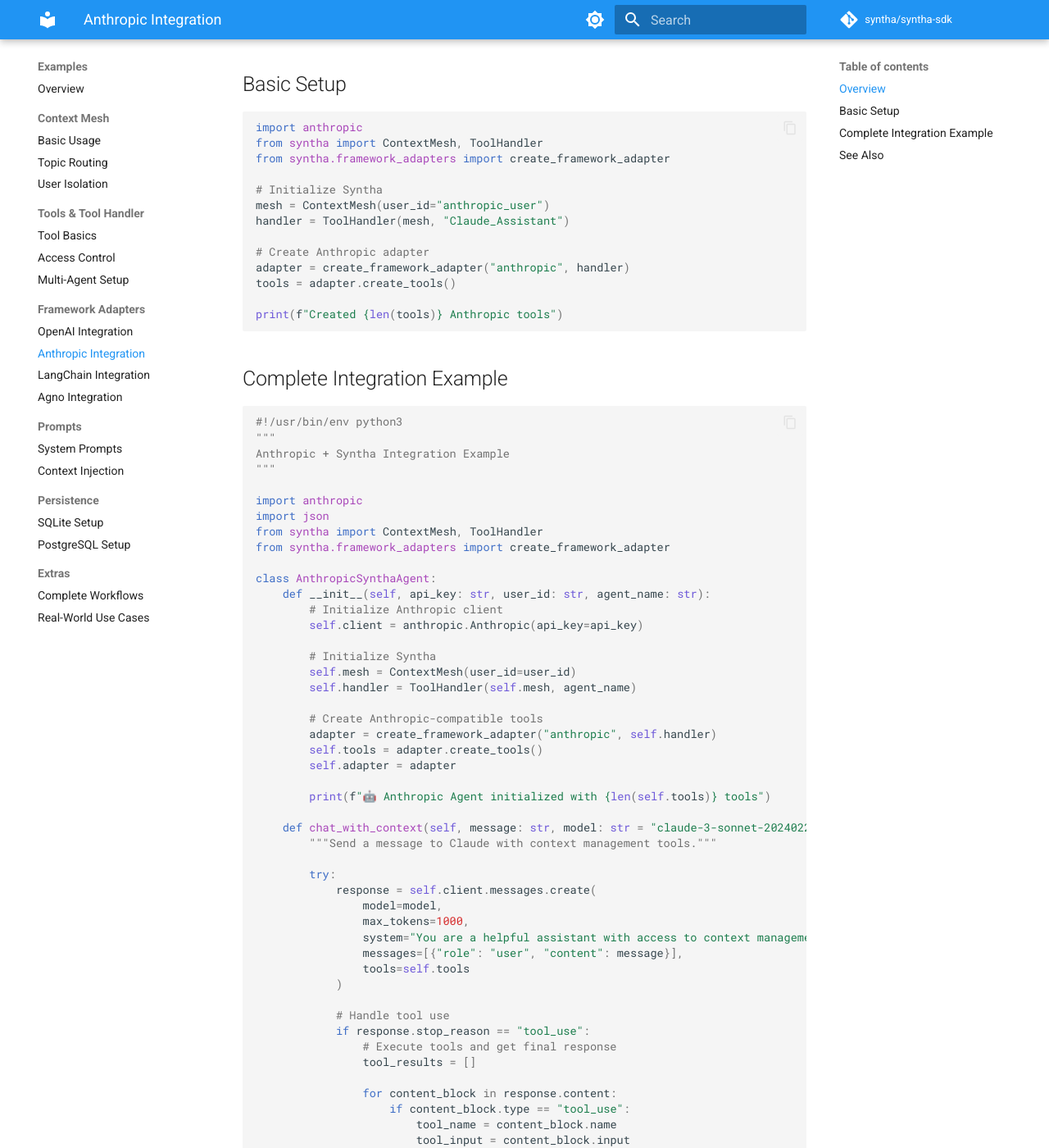
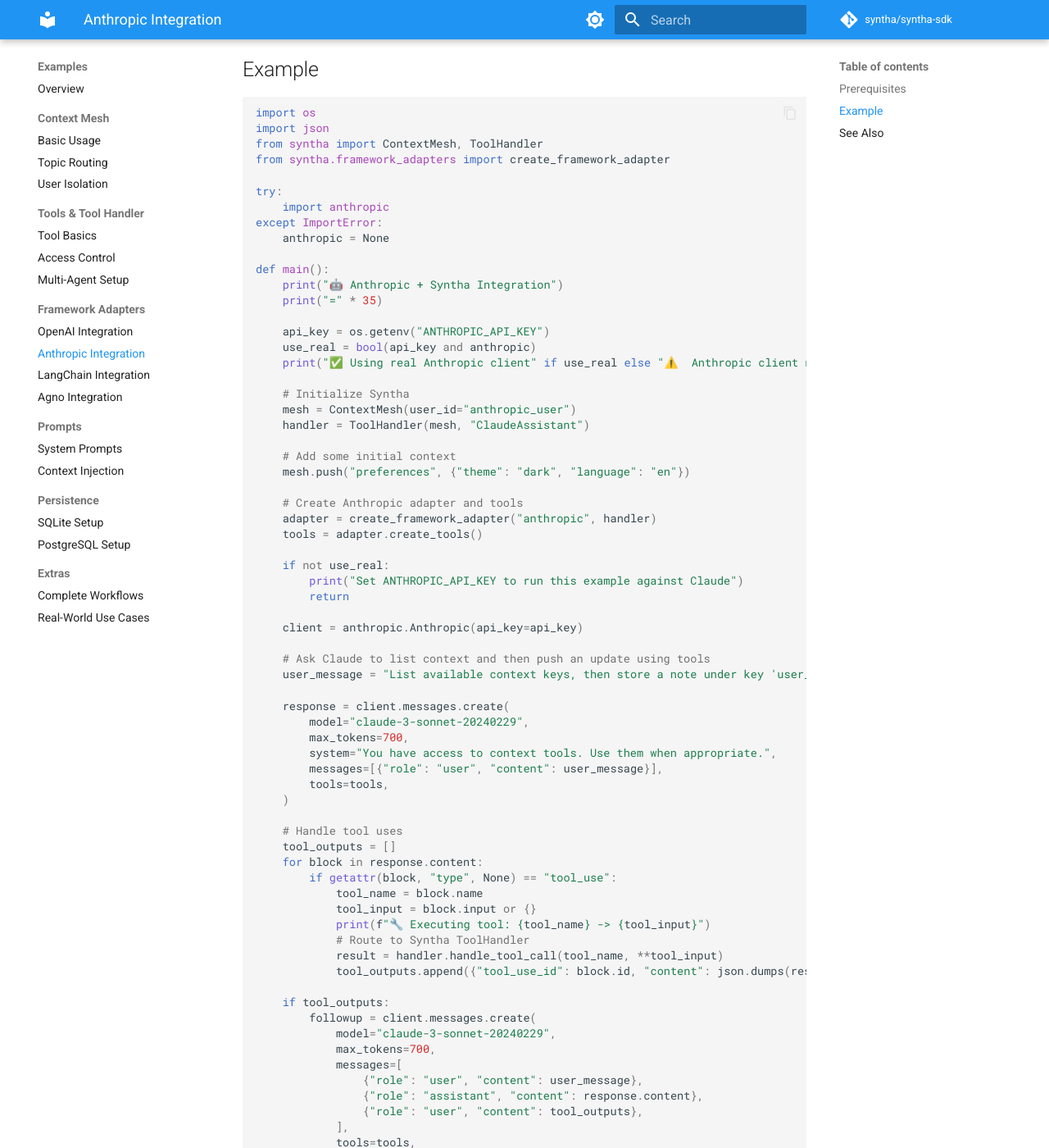
Before and after one commit to Kirch77/syntha, an MkDocs documentation site: the page built from docs/examples/adapters/anthropic.md, in a window 1280 px wide and 1400 px high, scrolled down 402 px. Shown: the whole window at 82% size. Built offline with MkDocs 1.6.1 and Material for MkDocs 9.7.7, drawn with Linux system fonts in a browser that asks for light colours; comment, search, counter and statistics services are not loaded; some of the changed text lies outside the part shown.

Commit message:
Refactor Anthropic and OpenAI adapter examples for clarity and real API usage
Co-authored-by: rylan.kirchmair <rylan.kirchmair@gmail.com>

````diff
--- a/docs/examples/adapters/anthropic.md
+++ b/docs/examples/adapters/anthropic.md
@@ -1,169 +1,88 @@
 # Anthropic Integration
 
-This example demonstrates how to integrate Syntha with Anthropic's Claude models using tool use capabilities.
+Integrate Syntha with Anthropic Claude tool use, executing real tool calls when `ANTHROPIC_API_KEY` is available.
 
-## Overview
+## Prerequisites
 
-The Anthropic integration provides:
-- Tool use compatibility with Claude models
-- Automatic tool generation for context operations
-- Seamless context sharing across conversations
-- Support for Claude 3 and Claude 2 models
+```bash
+pip install anthropic
+export ANTHROPIC_API_KEY='your-key-here'
+```
 
-## Basic Setup
+## Example
 
 ```python
-import anthropic
-from syntha import ContextMesh, ToolHandler
-from syntha.framework_adapters import create_framework_adapter
-
-# Initialize Syntha
-mesh = ContextMesh(user_id="anthropic_user")
-handler = ToolHandler(mesh, "Claude_Assistant")
-
-# Create Anthropic adapter
-adapter = create_framework_adapter("anthropic", handler)
-tools = adapter.create_tools()
-
-print(f"Created {len(tools)} Anthropic tools")
-```
-
-## Complete Integration Example
-
-```python
-#!/usr/bin/env python3
-"""
-Anthropic + Syntha Integration Example
-"""
-
-import anthropic
+import os
 import json
 from syntha import ContextMesh, ToolHandler
 from syntha.framework_adapters import create_framework_adapter
 
-class AnthropicSynthaAgent:
-    def __init__(self, api_key: str, user_id: str, agent_name: str):
-        # Initialize Anthropic client
-        self.client = anthropic.Anthropic(api_key=api_key)
-
-        # Initialize Syntha
-        self.mesh = ContextMesh(user_id=user_id)
-        self.handler = ToolHandler(self.mesh, agent_name)
-
-        # Create Anthropic-compatible tools
-        adapter = create_framework_adapter("anthropic", self.handler)
-        self.tools = adapter.create_tools()
-        self.adapter = adapter
-
-        print(f"🤖 Anthropic Agent initialized with {len(self.tools)} tools")
-
-    def chat_with_context(self, message: str, model: str = "claude-3-sonnet-20240229") -> str:
-        """Send a message to Claude with context management tools."""
-
-        try:
-            response = self.client.messages.create(
-                model=model,
-                max_tokens=1000,
-                system="You are a helpful assistant with access to context management. Use the available tools to store and retrieve information.",
-                messages=[{"role": "user", "content": message}],
-                tools=self.tools
-            )
-
-            # Handle tool use
-            if response.stop_reason == "tool_use":
-                # Execute tools and get final response
-                tool_results = []
-
-                for content_block in response.content:
-                    if content_block.type == "tool_use":
-                        tool_name = content_block.name
-                        tool_input = content_block.input
-
-                        print(f"🔧 Executing tool: {tool_name}")
-                        result = self.execute_tool(tool_name, tool_input)
-
-                        tool_results.append({
-                            "tool_use_id": content_block.id,
-                            "content": json.dumps(result)
-                        })
-
-                # Continue conversation with tool results
-                messages = [
-                    {"role": "user", "content": message},
-                    {"role": "assistant", "content": response.content},
-                    {"role": "user", "content": tool_results}
-                ]
-
-                final_response = self.client.messages.create(
-                    model=model,
-                    max_tokens=1000,
-                    messages=messages,
-                    tools=self.tools
-                )
-
-                return final_response.content[0].text
-
-            else:
-                return response.content[0].text
-
-        except Exception as e:
-            return f"Error: {str(e)}"
-
-    def execute_tool(self, tool_name: str, tool_input: dict):
-        """Execute a Syntha tool called by Claude."""
-
-        try:
-            # Map tool names to handler methods
-            if tool_name == "push_context":
-                self.handler.push_context(
-                    tool_input["context_key"],
-                    tool_input["context_data"],
-                    topic=tool_input.get("topic")
-                )
-                return {"status": "success", "message": "Context stored"}
-
-            elif tool_name == "get_context":
-                result = self.handler.get_context(tool_input["context_key"])
-                return {"status": "success", "data": result}
-
-            elif tool_name == "list_context_keys":
-                result = self.handler.list_context_keys()
-                return {"status": "success", "keys": result}
-
-            # Add other tool implementations as needed
-
-        except Exception as e:
-            return {"status": "error", "message": str(e)}
-
-    def cleanup(self):
-        """Clean up resources."""
-        self.mesh.close()
+try:
+    import anthropic
+except ImportError:
+    anthropic = None
 
 def main():
-    """Demonstrate Anthropic integration."""
-
     print("🤖 Anthropic + Syntha Integration")
     print("=" * 35)
 
-    # Note: Requires ANTHROPIC_API_KEY environment variable
-    try:
-        agent = AnthropicSynthaAgent(
-            api_key="your-anthropic-api-key",
-            user_id="anthropic_demo",
-            agent_name="ClaudeAssistant"
+    api_key = os.getenv("ANTHROPIC_API_KEY")
+    use_real = bool(api_key and anthropic)
+    print("✅ Using real Anthropic client" if use_real else "⚠️  Anthropic client not available")
+
+    # Initialize Syntha
+    mesh = ContextMesh(user_id="anthropic_user")
+    handler = ToolHandler(mesh, "ClaudeAssistant")
+
+    # Add some initial context
+    mesh.push("preferences", {"theme": "dark", "language": "en"})
+
+    # Create Anthropic adapter and tools
+    adapter = create_framework_adapter("anthropic", handler)
+    tools = adapter.create_tools()
+
+    if not use_real:
+        print("Set ANTHROPIC_API_KEY to run this example against Claude")
+        return
+
+    client = anthropic.Anthropic(api_key=api_key)
+
+    # Ask Claude to list context and then push an update using tools
+    user_message = "List available context keys, then store a note under key 'user_note' with value 'hello'."
+
+    response = client.messages.create(
+        model="claude-3-sonnet-20240229",
+        max_tokens=700,
+        system="You have access to context tools. Use them when appropriate.",
+        messages=[{"role": "user", "content": user_message}],
+        tools=tools,
+    )
+
+    # Handle tool uses
+    tool_outputs = []
+    for block in response.content:
+        if getattr(block, "type", None) == "tool_use":
+            tool_name = block.name
+            tool_input = block.input or {}
+            print(f"🔧 Executing tool: {tool_name} -> {tool_input}")
+            # Route to Syntha ToolHandler
+            result = handler.handle_tool_call(tool_name, **tool_input)
+            tool_outputs.append({"tool_use_id": block.id, "content": json.dumps(result)})
+
+    if tool_outputs:
+        followup = client.messages.create(
+            model="claude-3-sonnet-20240229",
+            max_tokens=700,
+            messages=[
+                {"role": "user", "content": user_message},
+                {"role": "assistant", "content": response.content},
+                {"role": "user", "content": tool_outputs},
+            ],
+            tools=tools,
         )
-
-        # Demo conversation
-        response = agent.chat_with_context(
-            "Please store my preference for dark mode and remember that I'm a Python developer."
-        )
-        print(f"Claude: {response}")
-
-        agent.cleanup()
-
-    except Exception as e:
-        print(f"Error: {e}")
-        print("Note: Requires valid Anthropic API key")
+        print(followup.content[0].text if followup.content else "(no text)")
+    else:
+        print(response.content[0].text if response.content else "(no text)")
 
 if __name__ == "__main__":
     main()
````
Also changed, not shown: docs/examples/adapters/openai.md (+53 -85 lines).
